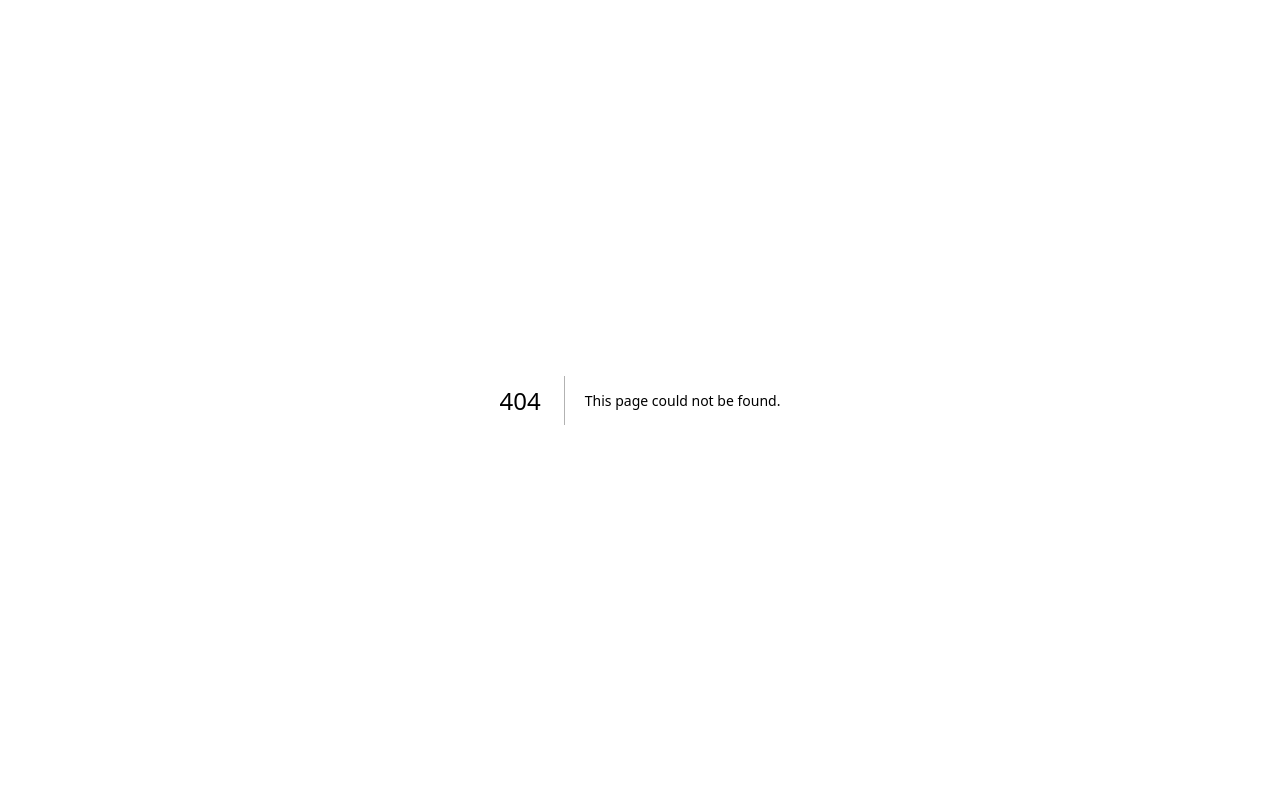
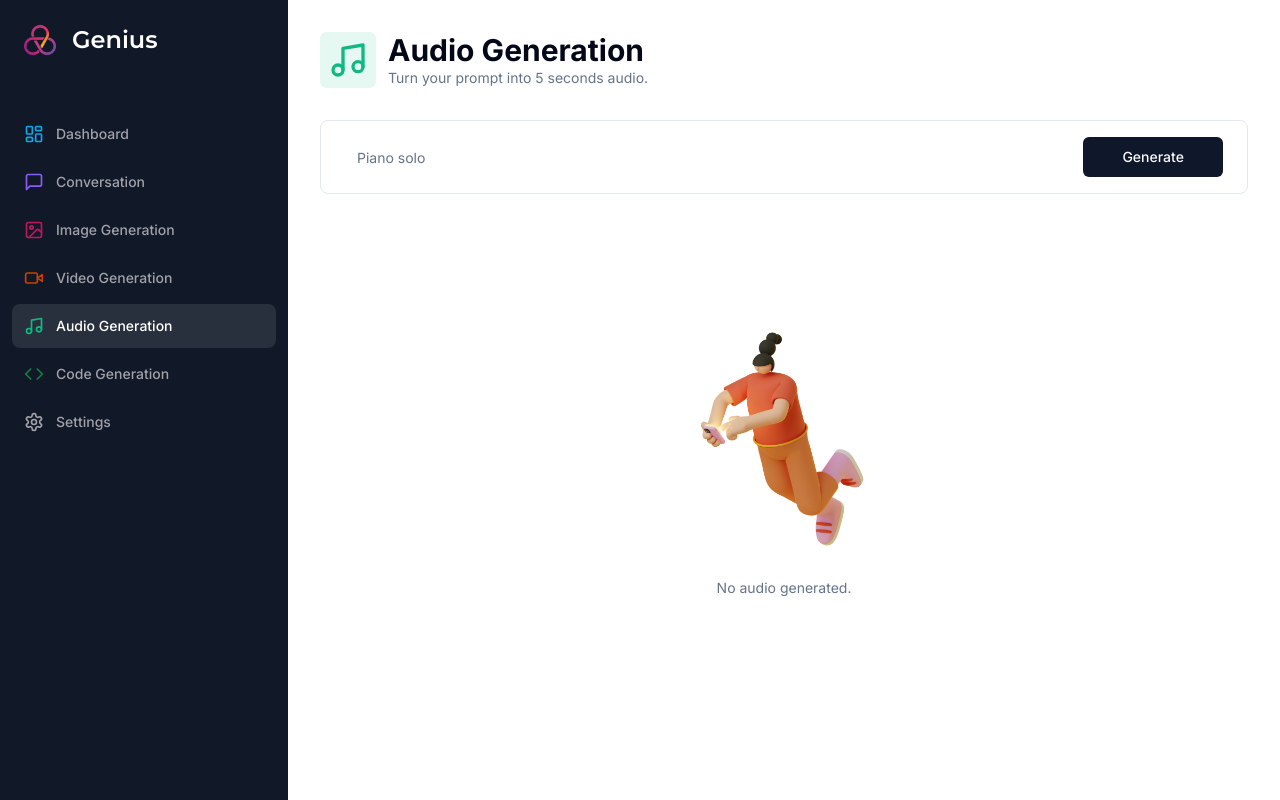
Before and after one commit to mirjSolution/SAAS_AI, a Next.js app: page /audio in a window 1280 px wide. Before the commit this address had no page. Built offline with nearby package versions, Linux system fonts and the light colour scheme.

Commit message:
Change Music title to Audio

```diff
--- /dev/null
+++ b/app/(dashboard)/(routes)/audio/constants.ts
@@ -0,0 +1,5 @@
+import * as z from 'zod';
+
+export const formSchema = z.object({
+  prompt: z.string().min(1, { message: 'Audio prompt is required' }),
+});
--- a/app/(dashboard)/(routes)/music/page.tsx
+++ b/app/(dashboard)/(routes)/audio/page.tsx
@@ -7,7 +7,6 @@ import { Music } from 'lucide-react';
 import { useForm } from 'react-hook-form';
 import { zodResolver } from '@hookform/resolvers/zod';
 import { useRouter } from 'next/navigation';
-import { ChatCompletionRequestMessage } from 'openai';
 
 import { Form, FormControl, FormField, FormItem } from '@/components/ui/form';
 import { Input } from '@/components/ui/input';
@@ -18,9 +17,9 @@ import { formSchema } from './constants';
 import { Button } from '@/components/ui/button';
 import { Loader } from '@/components/Loader';
 
-const MusicPage = () => {
+const AudioPage = () => {
   const router = useRouter();
-  const [music, setMusic] = useState<string>();
+  const [audio, setAudio] = useState<string>();
 
   const form = useForm<z.infer<typeof formSchema>>({
     resolver: zodResolver(formSchema),
@@ -33,11 +32,11 @@ const MusicPage = () => {
 
   const onSubmit = async (values: z.infer<typeof formSchema>) => {
     try {
-      setMusic(undefined);
+      setAudio(undefined);
 
-      const response = await axios.post('/api/music', values);
+      const response = await axios.post('/api/audio', values);
 
-      setMusic(response.data.audio);
+      setAudio(response.data.audio);
       form.reset();
     } catch (error: any) {
       // TODO: Open Pro Model
@@ -50,8 +49,8 @@ const MusicPage = () => {
   return (
     <div>
       <Heading
-        title='Music Generation'
-        description='Turn your prompt into music.'
+        title='Audio Generation'
+        description='Turn your prompt into 5 seconds audio.'
         icon={Music}
         iconColor='text-emerald-500'
         bgColor='bg-emerald-500/10'
@@ -93,10 +92,10 @@ const MusicPage = () => {
               <Loader />
             </div>
           )}
-          {!music && !isLoading && <Empty label='No music generated.' />}
-          {music && (
+          {!audio && !isLoading && <Empty label='No audio generated.' />}
+          {audio && (
             <audio controls className='w-full mt-8'>
-              <source src={music} />
+              <source src={audio} />
             </audio>
           )}
         </div>
@@ -105,4 +104,4 @@ const MusicPage = () => {
   );
 };
 
-export default MusicPage;
+export default AudioPage;
--- a/app/(dashboard)/(routes)/dashboard/page.tsx
+++ b/app/(dashboard)/(routes)/dashboard/page.tsx
@@ -22,11 +22,11 @@ const tools = [
     href: '/conversation',
   },
   {
-    label: 'Music Generation',
+    label: 'Audio Generation',
     icon: Music,
     color: 'text-emerald-500',
     bgColor: 'bg-emerald-500/10',
-    href: '/music',
+    href: '/audio',
   },
   {
     label: 'Image Generation',
--- a/app/(dashboard)/(routes)/music/constants.ts
+++ /dev/null
@@ -1,5 +0,0 @@
-import * as z from 'zod';
-
-export const formSchema = z.object({
-  prompt: z.string().min(1, { message: 'Music prompt is required' }),
-});
--- a/components/sidebar.tsx
+++ b/components/sidebar.tsx
@@ -44,9 +44,9 @@ const routes = [
     color: 'text-orange-700',
   },
   {
-    label: 'Music Generation',
+    label: 'Audio Generation',
     icon: Music,
-    href: '/music',
+    href: '/audio',
     color: 'text-emerald-500',
   },
   {
```
Also changed, not shown: app/api/audio/route.ts (renamed from app/api/music/route.ts).
